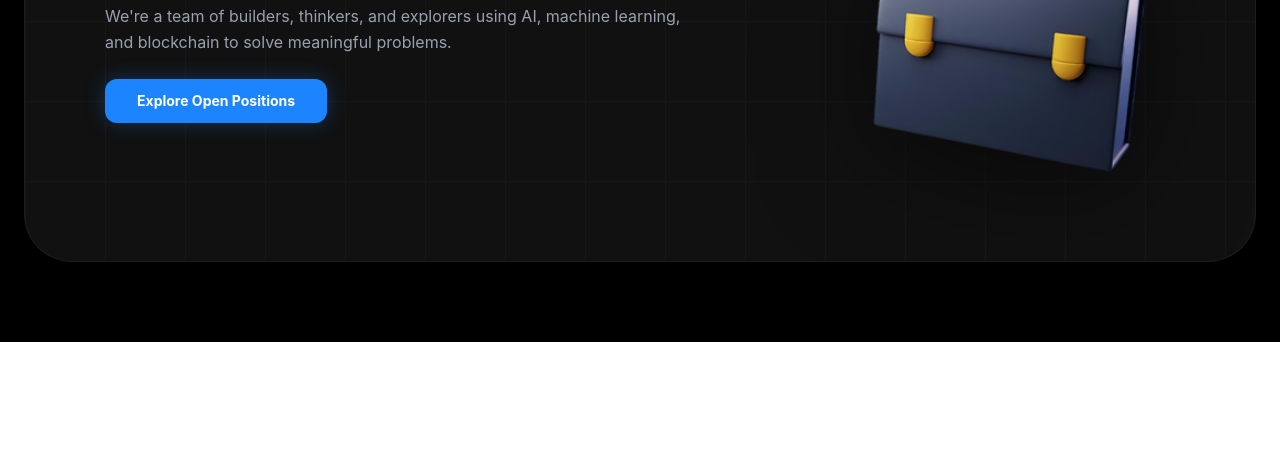
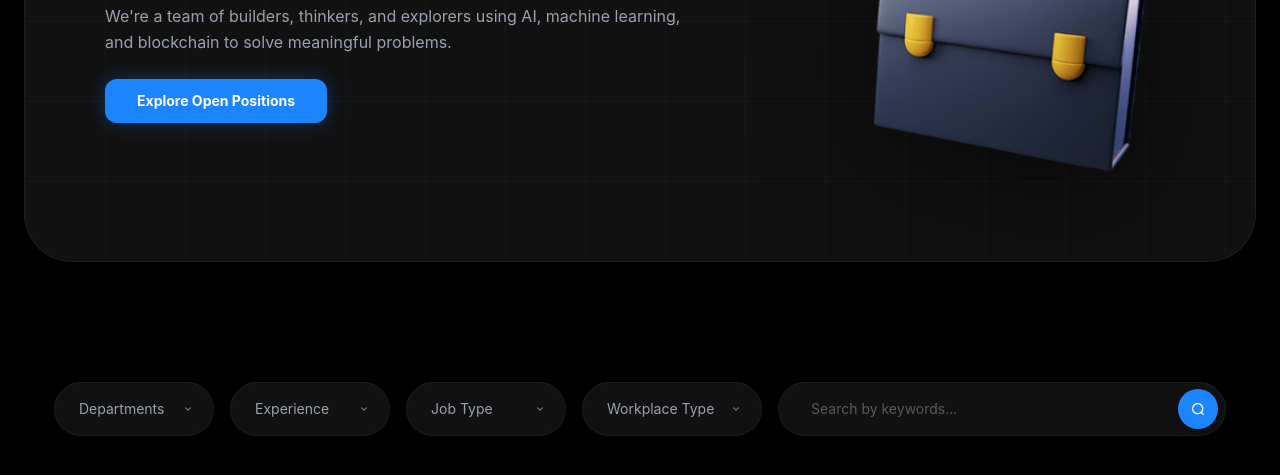
Before and after one commit to Ilyos11/Exam-Project, a website: page src/page3.html in a window 1280 px wide. Shown: the part 381-856 px from the top of the page. Before the commit the page ends 800 px from the top, so only its background shows below. Drawn offline with nearby package versions, Linux system fonts and the light colour scheme; files that its build step writes are made by us from their sources.

Commit message:
Section 3

```diff
--- a/src/page3.html
+++ b/src/page3.html
@@ -79,5 +79,80 @@
 </section>
 
 
+
+
+<!-- Section 3 -->
+<section class="bg-black py-10 px-6">
+  <div class="max-w-7xl mx-auto">
+
+    <div class="flex flex-col md:flex-row flex-wrap items-center justify-center gap-4">
+
+
+      <div class="relative w-full md:w-auto min-w-[160px]">
+        <select class="w-full bg-[#111111] text-gray-400 text-sm py-4 px-6 rounded-full border border-white/5 appearance-none cursor-pointer hover:border-white/20 transition-all focus:outline-none">
+          <option>Departments</option>
+          <option>Engineering</option>
+          <option>Design</option>
+          <option>Marketing</option>
+        </select>
+        <div class="absolute right-5 top-1/2 -translate-y-1/2 pointer-events-none">
+          <svg class="w-3 h-3 text-gray-500" fill="currentColor" viewBox="0 0 20 20"><path d="M5.293 7.293a1 1 0 011.414 0L10 10.586l3.293-3.293a1 1 0 111.414 1.414l-4 4a1 1 0 01-1.414 0l-4-4a1 1 0 010-1.414z"/></svg>
+        </div>
+      </div>
+
+
+      <div class="relative w-full md:w-auto min-w-[160px]">
+        <select class="w-full bg-[#111111] text-gray-400 text-sm py-4 px-6 rounded-full border border-white/5 appearance-none cursor-pointer hover:border-white/20 transition-all focus:outline-none">
+          <option>Experience</option>
+          <option>Junior</option>
+          <option>Middle</option>
+          <option>Senior</option>
+        </select>
+        <div class="absolute right-5 top-1/2 -translate-y-1/2 pointer-events-none">
+          <svg class="w-3 h-3 text-gray-500" fill="currentColor" viewBox="0 0 20 20"><path d="M5.293 7.293a1 1 0 011.414 0L10 10.586l3.293-3.293a1 1 0 111.414 1.414l-4 4a1 1 0 01-1.414 0l-4-4a1 1 0 010-1.414z"/></svg>
+        </div>
+      </div>
+
+
+      <div class="relative w-full md:w-auto min-w-[160px]">
+        <select class="w-full bg-[#111111] text-gray-400 text-sm py-4 px-6 rounded-full border border-white/5 appearance-none cursor-pointer hover:border-white/20 transition-all focus:outline-none">
+          <option>Job Type</option>
+          <option>Full Time</option>
+          <option>Part Time</option>
+          <option>Contract</option>
+        </select>
+        <div class="absolute right-5 top-1/2 -translate-y-1/2 pointer-events-none">
+          <svg class="w-3 h-3 text-gray-500" fill="currentColor" viewBox="0 0 20 20"><path d="M5.293 7.293a1 1 0 011.414 0L10 10.586l3.293-3.293a1 1 0 111.414 1.414l-4 4a1 1 0 01-1.414 0l-4-4a1 1 0 010-1.414z"/></svg>
+        </div>
+      </div>
+
+
+      <div class="relative w-full md:w-auto min-w-[180px]">
+        <select class="w-full bg-[#111111] text-gray-400 text-sm py-4 px-6 rounded-full border border-white/5 appearance-none cursor-pointer hover:border-white/20 transition-all focus:outline-none">
+          <option>Workplace Type</option>
+          <option>Remote</option>
+          <option>On-site</option>
+          <option>Hybrid</option>
+        </select>
+        <div class="absolute right-5 top-1/2 -translate-y-1/2 pointer-events-none">
+          <svg class="w-3 h-3 text-gray-500" fill="currentColor" viewBox="0 0 20 20"><path d="M5.293 7.293a1 1 0 011.414 0L10 10.586l3.293-3.293a1 1 0 111.414 1.414l-4 4a1 1 0 01-1.414 0l-4-4a1 1 0 010-1.414z"/></svg>
+        </div>
+      </div>
+
+
+      <div class="relative w-full md:w-auto md:flex-grow max-w-md">
+        <input type="text" placeholder="Search by keywords..."
+               class="w-full bg-[#111111] text-gray-400 text-sm py-4 pl-8 pr-14 rounded-full border border-white/5 focus:outline-none focus:border-blue-500 transition-all">
+        <button class="absolute right-2 top-1/2 -translate-y-1/2 bg-[#1d84ff] hover:bg-blue-500 w-10 h-10 rounded-full flex items-center justify-center shadow-lg transition-all">
+
+          <img src="../img/Search icon.png" alt="Search" class="w-4 h-4">
+        </button>
+      </div>
+
+    </div>
+  </div>
+</section>
+
+
 </body>
 </html>
```
Also changed, not shown: img/Search icon.png (added).
